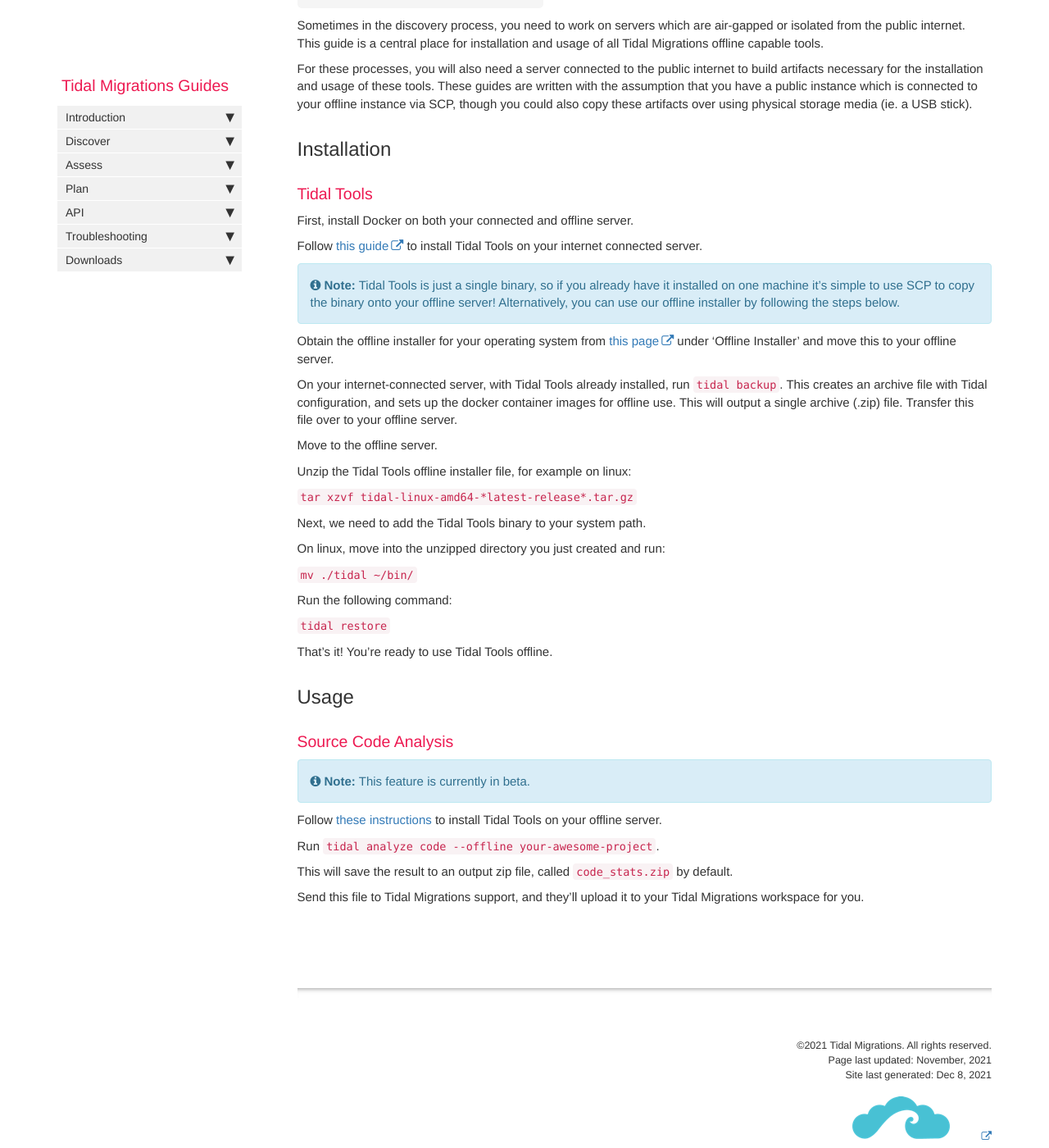
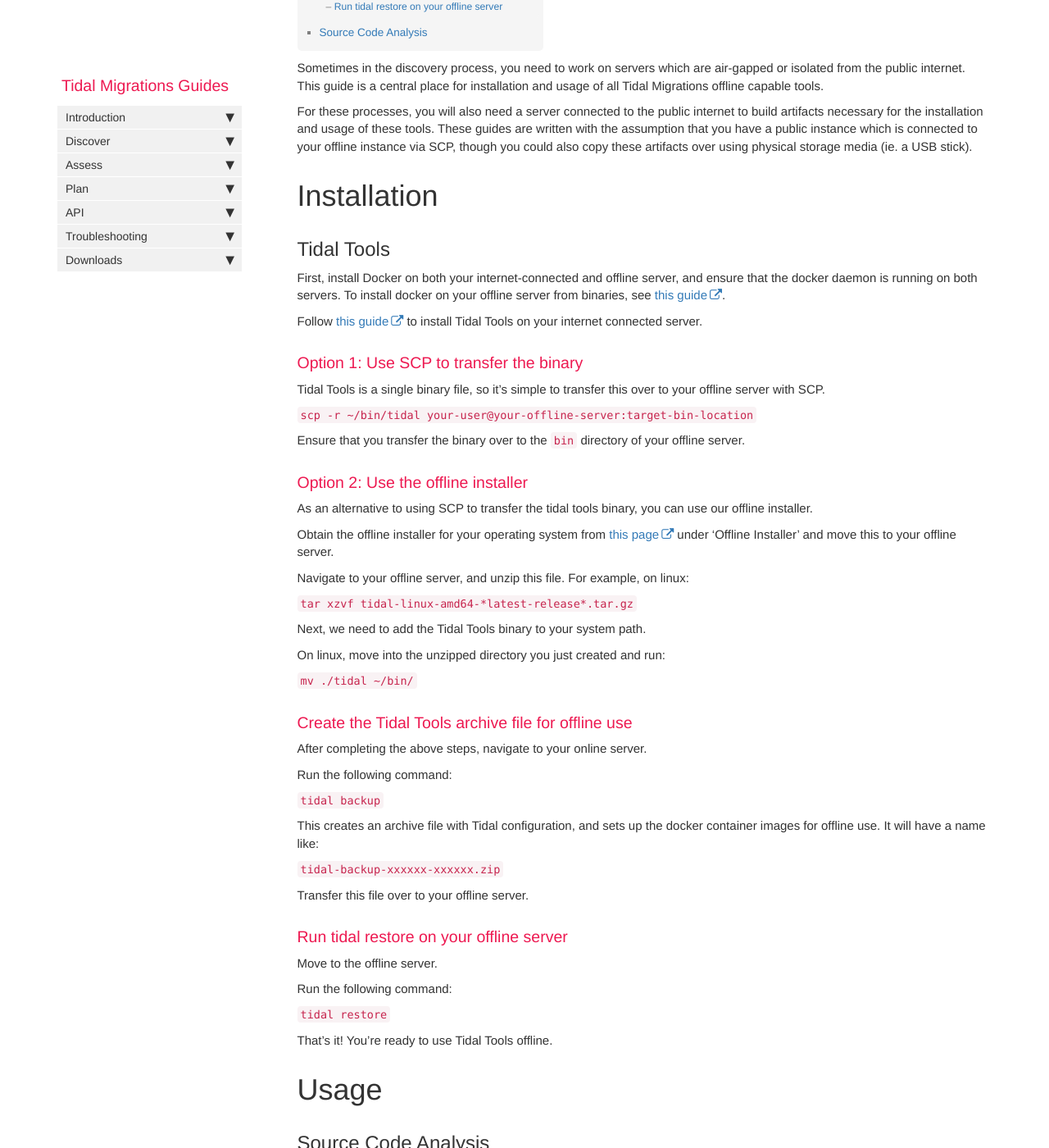
Before and after one commit to tidalmigrations/tidalmigrations.github.io, a Jekyll site: the page built from pages/tidal tools/tidal_offline.md, in a window 1280 px wide and 1400 px high, scrolled down 342 px. Shown: the whole window at 82% size. Built offline with Jekyll 4.4.1, drawn with Linux system fonts in a browser that asks for light colours; nearby versions of some CDN libraries; comment, search, counter and statistics services are not loaded; some of the changed text lies outside the part shown.

Commit message:
Added more specific Tidal Tools installation instructions

```diff
--- a/pages/tidal tools/tidal_offline.md
+++ b/pages/tidal tools/tidal_offline.md
@@ -11,23 +11,27 @@ Sometimes in the discovery process, you need to work on servers which are air-ga
 
 For these processes, you will also need a server connected to the public internet to build artifacts necessary for the installation and usage of these tools. These guides are written with the assumption that you have a public instance which is connected to your offline instance via SCP, though you could also copy these artifacts over using physical storage media (ie. a USB stick).
 
-## Installation
+# Installation
 
-### Tidal Tools
+## Tidal Tools
 
-First, install Docker on both your connected and offline server.
+First, install Docker on both your internet-connected and offline server, and ensure that the docker daemon is running on both servers. To install docker on your offline server from binaries, see [this guide](https://docs.docker.com/engine/install/binaries/).
 
 Follow [this guide](https://guides.tidalmg.com/tidal-tools.html) to install Tidal Tools on your internet connected server.
 
-{% include note.html content="Tidal Tools is just a single binary, so if you already have it installed on one machine it’s simple to use SCP to copy the binary onto your offline server! Alternatively, you can use our offline installer by following the steps below." %}
+### Option 1: Use SCP to transfer the binary
+Tidal Tools is a single binary file, so it's simple to transfer this over to your offline server with SCP.
+
+`scp -r ~/bin/tidal your-user@your-offline-server:target-bin-location`
+
+Ensure that you transfer the binary over to the `bin` directory of your offline server.
+
+### Option 2: Use the offline installer
+As an alternative to using SCP to transfer the tidal tools binary, you can use our offline installer.
 
 Obtain the offline installer for your operating system from [this page](https://get.tidal.sh/) under 'Offline Installer' and move this to your offline server.
 
-On your internet-connected server, with Tidal Tools already installed, run `tidal backup`. This creates an archive file with Tidal configuration, and sets up the docker container images for offline use. This will output a single archive (.zip) file. Transfer this file over to your offline server.
-
-Move to the offline server.
-
-Unzip the Tidal Tools offline installer file, for example on linux:
+Navigate to your offline server, and unzip this file. For example, on linux:
 
 `tar xzvf tidal-linux-amd64-*latest-release*.tar.gz`
 
@@ -37,21 +41,39 @@ On linux, move into the unzipped directory you just created and run:
 
 `mv ./tidal ~/bin/`
 
+### Create the Tidal Tools archive file for offline use
+After completing the above steps, navigate to your online server.
+
+Run the following command:
+
+`tidal backup`
+
+This creates an archive file with Tidal configuration, and sets up the docker container images for offline use. It will have a name like:
+
+`tidal-backup-xxxxxx-xxxxxx.zip`
+
+Transfer this file over to your offline server.
+
+### Run tidal restore on your offline server
+Move to the offline server.
+
 Run the following command:
 
 `tidal restore`
 
 That's it! You're ready to use Tidal Tools offline.
 
-## Usage
+# Usage
 
-### Source Code Analysis
+## Source Code Analysis
 
 {% include note.html content="This feature is currently in beta." %}
 
 Follow [these instructions](#tidal-tools) to install Tidal Tools on your offline server.
 
-Run `tidal analyze code --offline your-awesome-project`.
+Run this command:
+
+`tidal analyze code --offline your-awesome-project`.
 
 This will save the result to an output zip file, called `code_stats.zip` by default.
 
```
